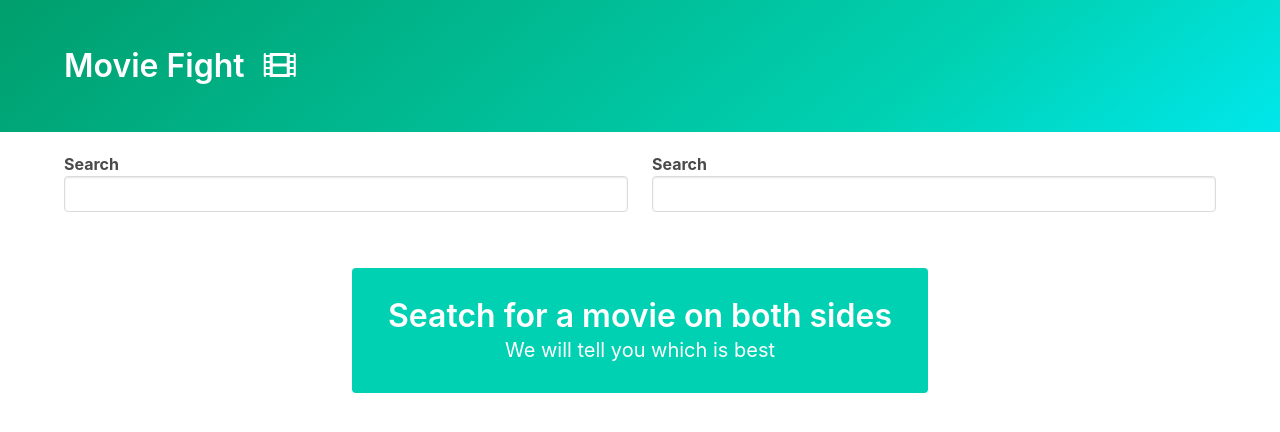
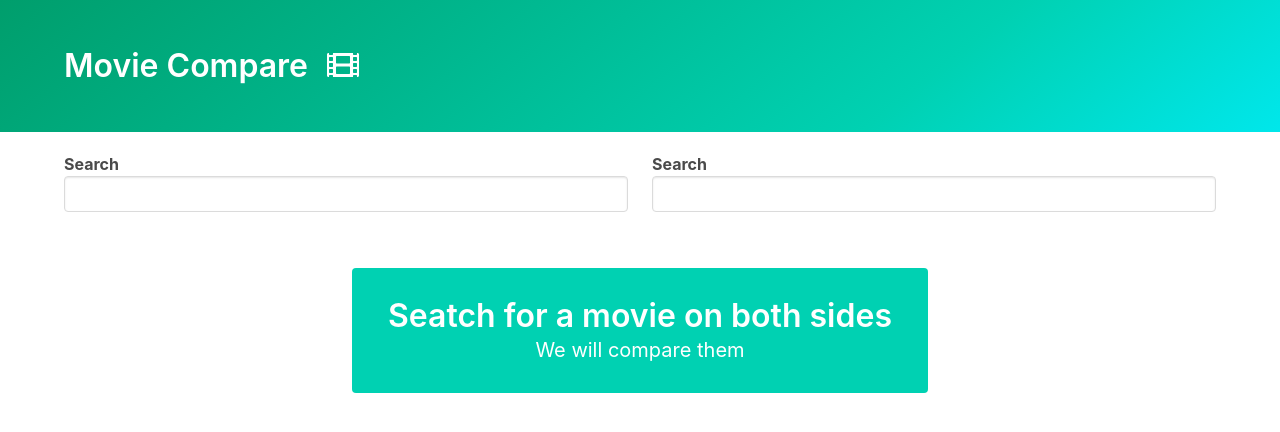
Before and after one commit to AdoDragicevic/Movie-Compare-API, a plain HTML site: page index.html in a window 1280 px wide. Drawn offline with nearby package versions, Linux system fonts and the light colour scheme.

Commit message:
Add files via upload

```diff
--- a/index.html
+++ b/index.html
@@ -23,7 +23,7 @@
         <div class="hero-body">
           <div class="container">
             <h1 class="title">
-              Movie Fight
+              Movie Compare
               <span class="icon">
                 <i class="fas fa-film"></i>
               </span>
@@ -50,7 +50,7 @@
 
         <div class="column is-half notification is-primary tutorial">
           <h1 class="title">Seatch for a movie on both sides</h1>
-          <p class="subtitle">We will tell you which is best</p>
+          <p class="subtitle">We will compare them</p>
         </div>
 
       </div>
```
